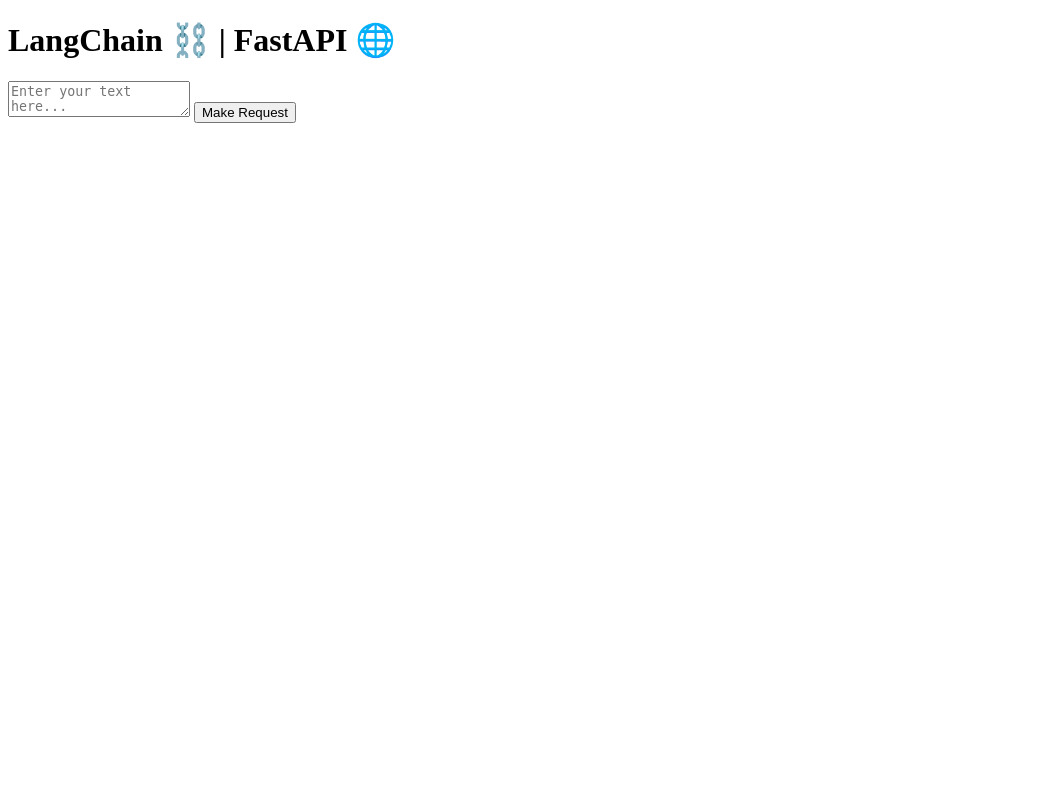
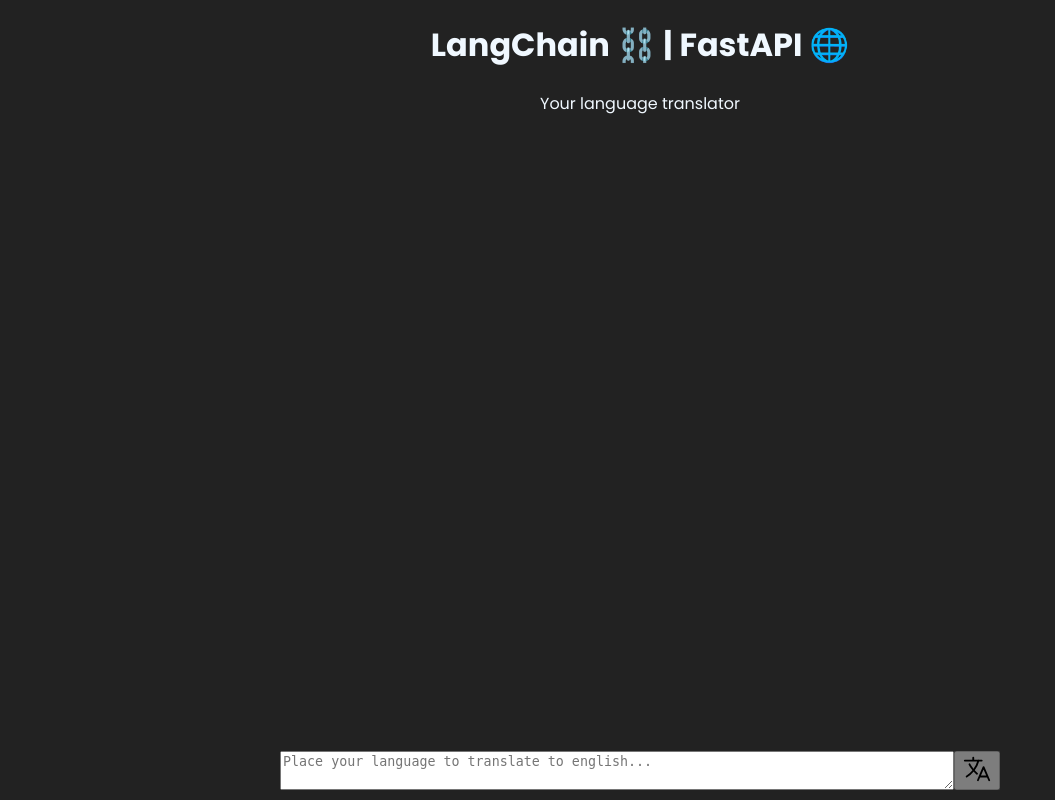
Before and after one commit to iMiebaka/LangChainFastAPI, a FastAPI app: page / in a window 1280 px wide. Shown: the whole page, without its empty margins (0-1055 px from the left). Run offline with FastAPI, Linux system fonts and the light colour scheme; parts of the project's set-up code (start-up, migrations or seed data) failed here and were passed over.

Commit message:
🛠️ Updated app.py to use POST request with form data, added Payload model, modified bot_response function, updated style.css with new styles, and updated index.html with new layout and functionality.

```diff
--- a/src/app.py
+++ b/src/app.py
@@ -1,11 +1,12 @@
-from fastapi import FastAPI, HTTPException
+from fastapi import FastAPI, HTTPException, Body, Form
 from starlette.middleware.cors import CORSMiddleware
 from fastapi.templating import Jinja2Templates
 from fastapi.responses import HTMLResponse
 from fastapi.staticfiles import StaticFiles
 from fastapi.requests import Request
 from src.utils.bot import bot_response
-
+from pydantic import BaseModel, Field
+from typing import Annotated
 app = FastAPI()
 
 app.add_middleware(
@@ -28,10 +29,17 @@ async def root(request: Request):
     )
 
 
-@app.get("/request")
-async def make_request():
+
+class Payload(BaseModel):
+    prompt: str = Field(
+        default=None, title="Enter a prompt", max_length=300
+    )
+
+@app.post("/request")
+async def make_request(prompt: str = Form(...)):
     try:
-        res = bot_response()
+        print(prompt)
+        res = bot_response(prompt=prompt)
         return {"message": res}
     except Exception as ex:
         raise HTTPException(status_code=400, detail=str(ex))
--- a/src/utils/bot.py
+++ b/src/utils/bot.py
@@ -3,10 +3,10 @@ from langchain_openai import ChatOpenAI, OpenAI
 from langchain_core.messages import HumanMessage, AIMessage
 import openai
 
-def bot_response():
+def bot_response(prompt: str):
     try:
         model = ChatOpenAI(model="gpt-3.5-turbo")
-        res = model.invoke([HumanMessage(content="Hi! I'm Bob")])
+        res = model.invoke([HumanMessage(content=f"translate this to english {prompt}")])
         return res.content
     except openai.RateLimitError:
         raise Exception("Rate limit exceeded. Please try again later.")
--- a/static/css/style.css
+++ b/static/css/style.css
@@ -1,4 +1,38 @@
-#error-field{
+body {
+    font-family: "Poppins", sans-serif;
+    background-color: rgb(34, 34, 34);
+    color: aliceblue;
+  }
+  header {
+    text-align: center;
+  }
+  #error-field {
     font-size: 18px;
     color: rgb(220, 101, 101);
-}
+    max-width: 720px;
+    margin: 0 auto;
+  }
+  .prompt-container {
+    position: fixed;
+    bottom: 10px;
+    left: 0;
+    right: 0;
+  }
+  .prompt-container textarea {
+    width: 100%;
+  }
+  section #container {
+    display: flex;
+    max-width: 720px;
+    margin: 0 auto;
+    margin-top: 50px;
+  }
+  .prompt-container div {
+    display: flex;
+    max-width: 720px;
+    margin: 0 auto;
+    background-color: rgb(53, 53, 53);
+  }
+  #menuBtn img {
+    width: 30px;
+  }
--- a/templates/index.html
+++ b/templates/index.html
@@ -4,48 +4,79 @@
     <meta charset="UTF-8" />
     <meta name="viewport" content="width=device-width, initial-scale=1.0" />
     <title>Document</title>
-    <link rel="stylesheet" href="{{ url_for('static', path='css/style.css')}}">
+    <link rel="preconnect" href="https://fonts.googleapis.com" />
+    <link rel="preconnect" href="https://fonts.gstatic.com" crossorigin />
+    <link
+      href="https://fonts.googleapis.com/css2?family=Poppins:ital,wght@0,100;0,200;0,300;0,400;0,500;0,600;0,700;0,800;0,900;1,100;1,200;1,300;1,400;1,500;1,600;1,700;1,800;1,900&display=swap"
+      rel="stylesheet"
+    />
+    <style>
+    </style>
+    <link
+      rel="stylesheet"
+      href="{{ url_for('static', path='/css/style.css')}}"
+    />
     <!-- <script src=""></script> -->
-
   </head>
   <body>
+    <header>
       <h1>LangChain ⛓️ | FastAPI 🌐</h1>
+      <p>Your language translator</p>
+    </header>
+    <section>
       <div id="container"></div>
-    <div id="error-field"></div>
+    </section>
 
-    <form class="flex flex-col items-center justify-center">
+    <section class="prompt-container">
+      <div>
         <textarea
           required
-        class="w-[50%] h-48 p-4 mb-4 border border-gray-400 rounded-lg focus:outline-none focus:ring focus:border-blue-500"
-        placeholder="Enter your text here..."
+          class=""
+          placeholder="Place your language to translate to english..."
         ></textarea>
-      <button
-        type="button"
-        id="menuBtn"
-        class="px-10 py-2 text-gray-200 bg-purple-600 rounded-full shadow-md text-lg hover:bg-gray-800 hover:border-red"
-      >
-        Make Request
+        <button type="button" id="menuBtn" class="">
+          <img
+            src="{{ url_for('static', path='/icons/language-outline.svg') }}"
+            alt="Translate"
+          />
         </button>
-    </form>
+      </div>
+      <p id="error-field"></p>
+    </section>
 
     <script>
       const containerDisplay = document.getElementById("container");
+      const inputField = document.querySelector("textarea");
       const form = document.getElementById("myForm");
       const menuBtn = document.getElementById("menuBtn");
       const errorField = document.getElementById("error-field");
 
+      inputField.addEventListener("keyup", function () {
+        if (this.value) {
+          menuBtn.removeAttribute("disabled");
+        } else {
+          menuBtn.setAttribute("disabled", true);
+        }
+      });
+
+      menuBtn.setAttribute("disabled", true);
       menuBtn.addEventListener("click", async function () {
-
         errorField.innerText = "";
         this.setAttribute("disabled", true);
         this.innerText = "Waiting...";
-        containerDisplay.innerHTML = ""
-
-        const response = await fetch("/request");
+        containerDisplay.innerHTML = "";
+        console.log(inputField.value);
+        const formData = new FormData();
+        formData.append("prompt", inputField.value);
+        const response = await fetch("/request", {
+          method: "POST",
+          body: formData,
+        });
         const data = await response.json();
         if (response.ok) {
           containerDisplay.innerText = data.message;
         } else {
+          console.log(data);
           errorField.innerText = data.detail;
         }
 
```
Also changed, not shown: static/icons/language-outline.svg (added). Lines whose indentation alone changed are shown as unchanged.
